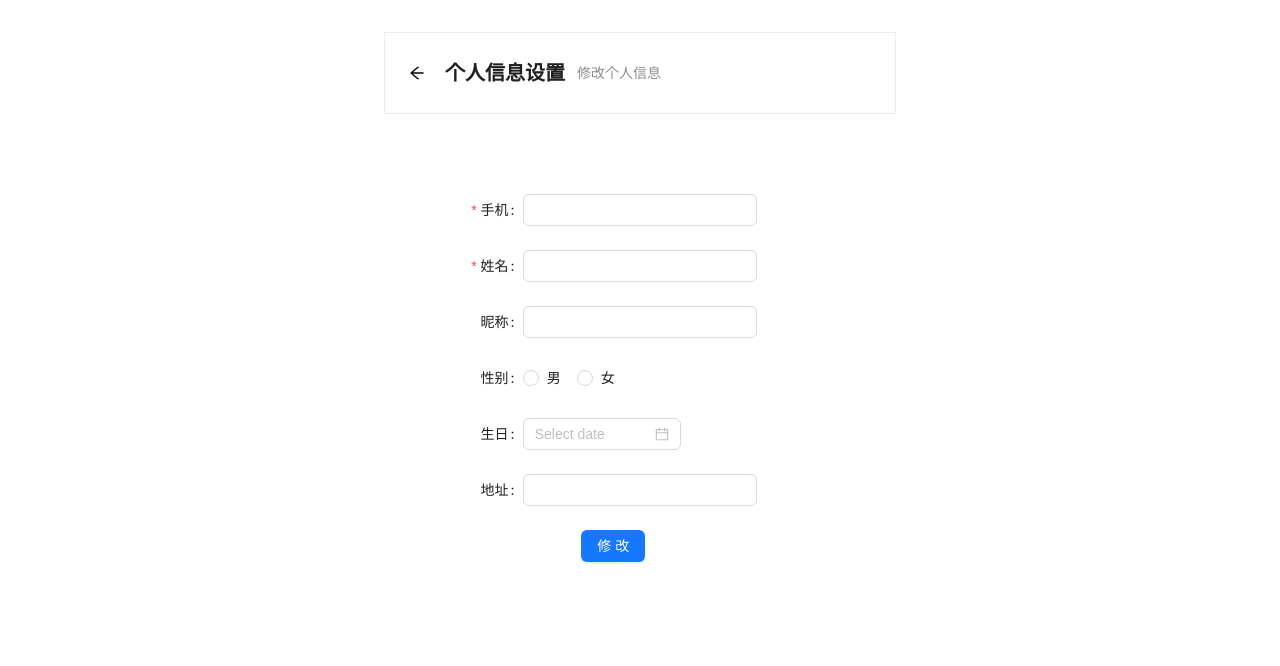
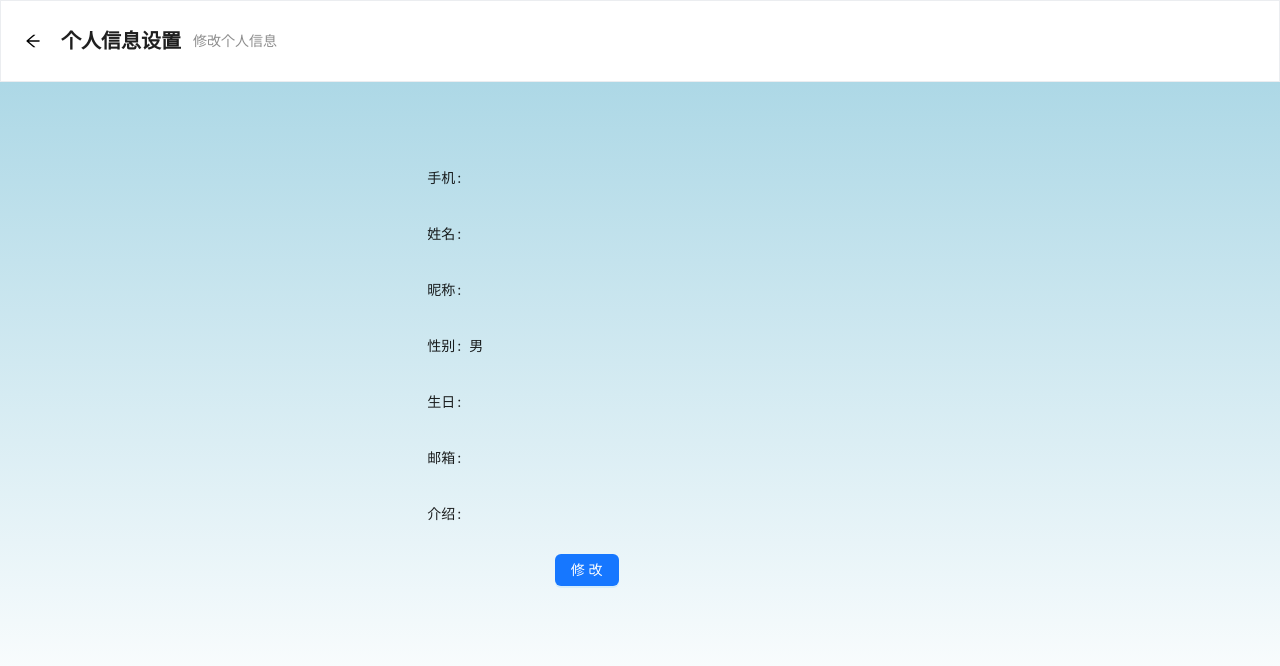
Before and after one commit to hanyueshijiu/self-driving-tours, a Vue app in the folder self-driving-client/: page /#/message in a window 1280 px wide. Shown: the top 666 px of the page. Built offline with nearby package versions, Linux system fonts and the light colour scheme; the HTML template or start-up script is replaced by a standard one.

Commit message:
首页&登录&个人信息简易交互

```diff
--- a/self-driving-client/src/layout/components/header.vue
+++ b/self-driving-client/src/layout/components/header.vue
@@ -25,12 +25,8 @@
               </a>
               <template #overlay>
                 <a-menu>
-                  <a-menu-item>
-                    <a href="javascript:;">修改信息</a>
-                  </a-menu-item>
-                  <a-menu-item>
-                    <a href="javascript:;">退出登录</a>
-                  </a-menu-item>
+                  <a-menu-item @click="goMessage">修改信息</a-menu-item>
+                  <a-menu-item @click="loginout">退出登录</a-menu-item>
                 </a-menu>
               </template>
             </a-dropdown>
@@ -72,10 +68,17 @@ const items = ref([
   }
 ]);
 const userName = ref("寒月十九");
-const changeType = (value) => {
+const changeType = (value:any) => {
   current.value = value.key;
   router.replace(value.key);
 };
+const goMessage = () => {
+  router.push('/message');
+}
+
+const loginout = () => {
+  router.push('/login');
+}
 </script>
 
 <style lang="less" scoped>
--- a/self-driving-client/src/views/message/index.vue
+++ b/self-driving-client/src/views/message/index.vue
@@ -1,103 +1,128 @@
 <template>
-  <div class="container">
-    <a-page-header
+  <a-page-header
       style="border: 1px solid rgb(235, 237, 240)"
       title="个人信息设置"
       sub-title="修改个人信息"
-      @back="() => null"
+      @back="() => router.back()"
     />
+  <div class="container">
     <div class="formBox">
-      <a-form
-        :model="formState"
-        name="basic"
-        :label-col="{ span: 4 }"
-        :wrapper-col="{ span: 16 }"
-        autocomplete="off"
-        @finish="onFinish"
-        @finishFailed="onFinishFailed"
-      >
-        <a-form-item
-          label="手机"
-          name="mobile"
-          :rules="[{ required: true, message: '请输入正确的手机号!' }]"
-        >
-          <a-input v-model="formState.mobile" maxlength:11 />
+      <a-form :model="formState" v-bind="layout" name="nest-messages" @finish="onFinish">
+        <!-- 手机 -->
+        <a-form-item name="mobile" label="手机">
+          <a-input
+            v-if="isEdit"
+            v-model:value="formState.mobile"
+            type="number"
+            maxlength="11"
+          />
+          <span v-else>{{ formState.mobile }}</span>
         </a-form-item>
 
-        <a-form-item
-          label="姓名"
-          name="name"
-          :rules="[{ required: true, message: '请输入真实姓名!' }]"
-        >
-          <a-input v-model="formState.name" />
+        <!-- 姓名 -->
+        <a-form-item name="name" label="姓名">
+          <a-input v-if="isEdit" v-model:value="formState.name" />
+          <span v-else>{{ formState.name }}</span>
         </a-form-item>
 
-        <a-form-item
-          label="昵称"
-          name="nickname"
-        >
-          <a-input v-model="formState.nickname" />
+        <!-- 昵称 -->
+        <a-form-item name="nickname" label="昵称">
+          <a-input v-if="isEdit" v-model:value="formState.nickname" />
+          <span v-else>{{ formState.nickname }}</span>
         </a-form-item>
 
+        <!-- 性别 -->
         <a-form-item name="sex" label="性别">
-          <a-radio-group v-model="formState.sex">
+          <a-radio-group v-if="isEdit" v-model:value="formState.sex">
             <a-radio :value="'男'">男</a-radio>
             <a-radio :value="'女'">女</a-radio>
           </a-radio-group>
+          <span v-else>{{ formState.sex }}</span>
         </a-form-item>
 
+        <!-- 生日 -->
         <a-form-item name="birthday" label="生日">
-          <a-date-picker v-model="formState.birthday" />
+          <a-date-picker v-if="isEdit" v-model:value="formState.birthday" />
+          <span v-else>
+            {{ formState.birthday ? dayjs(formState.birthday).format("YYYY-MM-DD") : "" }}
+          </span>
         </a-form-item>
 
-        <a-form-item
-          label="地址"
-          name="address"
-        >
-          <a-input v-model="formState.address" />
+        <!-- 邮箱 -->
+        <a-form-item name="email" label="邮箱">
+          <a-input v-if="isEdit" v-model:value="formState.email" />
+          <span v-else>{{ formState.email }}</span>
         </a-form-item>
 
-        <a-form-item :wrapper-col="{ offset: 8, span: 16 }">
-          <a-button type="primary" html-type="submit">{{true ? '修改' : '保存'}}</a-button>
+        <!-- 介绍 -->
+        <a-form-item name="introduction" label="介绍">
+          <a-textarea v-if="isEdit" v-model:value="formState.introduction" />
+          <span v-else>{{ formState.introduction }}</span>
+        </a-form-item>
+
+        <!-- 操作按钮 -->
+        <a-form-item :wrapper-col="{ ...layout.wrapperCol, offset: 8 }">
+          <a-button type="primary" html-type="submit">{{
+            isEdit ? "保存" : "修改"
+          }}</a-button>
         </a-form-item>
       </a-form>
     </div>
   </div>
 </template>
 <script lang="ts" setup>
-import { reactive } from "vue";
-import type { Dayjs } from 'dayjs';
+import dayjs from "dayjs";
+import type { Dayjs } from "dayjs";
+import { ref, reactive } from "vue";
+import { useRouter } from 'vue-router';
+const router = useRouter();
+
+const layout = {
+  labelCol: { span: 4 },
+  wrapperCol: { span: 16 },
+};
+
 interface FormState {
+  name: string;
   mobile: number | null;
-  name: string;
   nickname: string;
   sex: "男" | "女";
-  birthday: Dayjs | null;
-  address: string;
+  birthday: null | Dayjs;
+  email: string;
+  introduction: string;
 }
 
 const formState = reactive<FormState>({
+  name: "",
   mobile: null,
-  name: "",
   nickname: "",
   sex: "男",
   birthday: null,
-  address: "",
+  email: "",
+  introduction: "",
 });
+
+let isEdit = ref<boolean>(false);
+
 const onFinish = (values: any) => {
+  isEdit.value = !isEdit.value;
+
+  if (isEdit.value) {
+    return;
+  }
+
   console.log("Success:", values);
-};
-
-const onFinishFailed = (errorInfo: any) => {
-  console.log("Failed:", errorInfo);
 };
 </script>
 <style lang="less" scoped>
 .container {
-  width: 40vw;
+  width: 100vw;
   height: 80vh;
-  margin: 2rem auto;
+  background: linear-gradient(to bottom, #ADD8E6 0%, #FFFFFF 100%);
+  display: flex;
+  justify-content: center;
   .formBox {
+    width: 40vw;
     padding: 5rem;
   }
 }
```
Also changed, not shown: self-driving-client/components.d.ts (+7 -1 lines).
